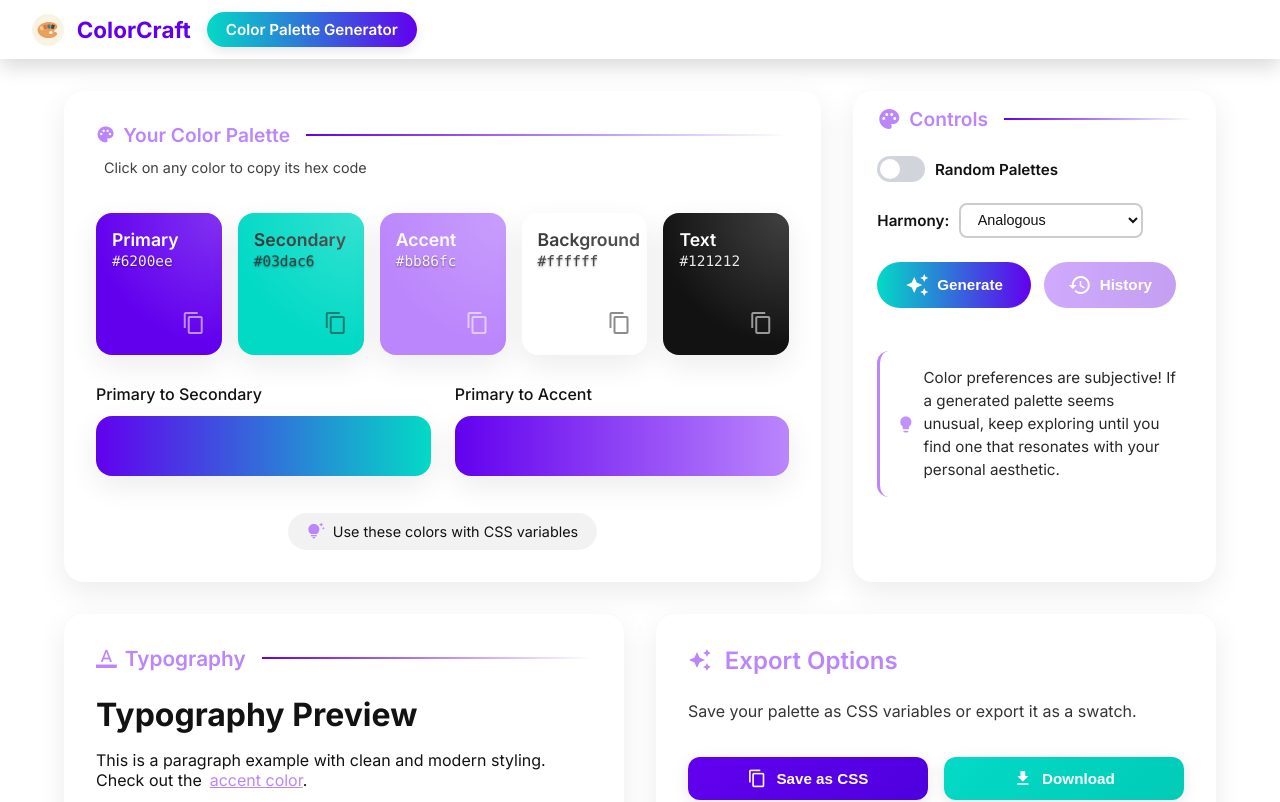
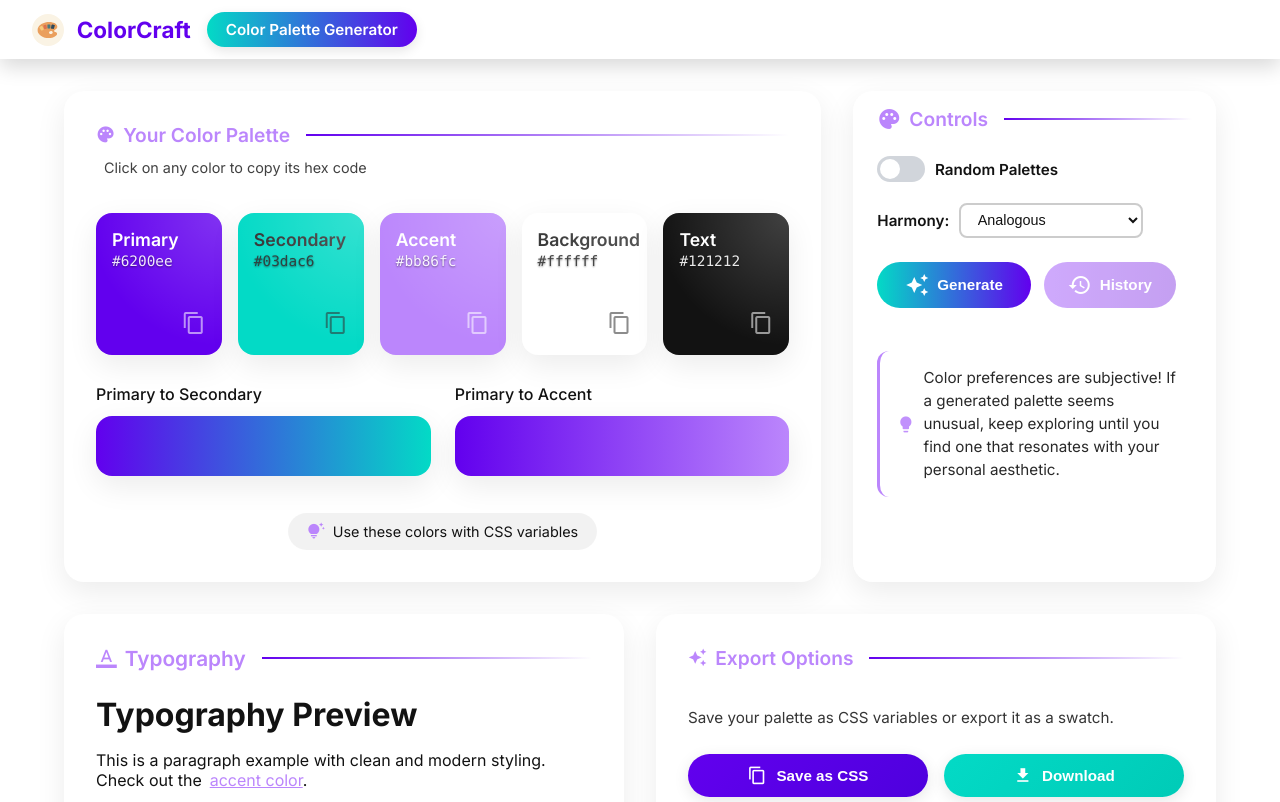
Before and after one commit to AvisharSharan/ColorCraft, a React (Vite) app: page / in a window 1280 px wide. Shown: the top 802 px of the page. Built offline with nearby package versions, Linux system fonts and the light colour scheme.

Commit message:
Revampedthe feature sections component

```diff
--- a/src/components/FeaturesSection.jsx
+++ b/src/components/FeaturesSection.jsx
@@ -14,9 +14,10 @@ const FeaturesSection = ({ onExportClick, onDownloadClick, palette }) => {
         Export Options
       </h3>
 
-      <div className="features-description">
+      <div className="features-content">
+        <p className="features-description">
           Save your palette as CSS variables or export it as a swatch.
-      </div>
+        </p>
 
         <div className="features-buttons">
           <button
@@ -44,6 +45,7 @@ const FeaturesSection = ({ onExportClick, onDownloadClick, palette }) => {
           </button>
         </div>
       </div>
+    </div>
   );
 };
 
--- a/src/styles/FeaturesSection.css
+++ b/src/styles/FeaturesSection.css
@@ -5,25 +5,40 @@
 }
 
 .features-title {
+  margin-top: 0;
+  font-size: 1.2rem;
+  font-weight: 600;
+  color: var(--accent);
+  margin-bottom: 0.75rem;
   display: flex;
   align-items: center;
-  gap: 0.8rem;
-  margin: 0;
-  font-size: 1.5rem;
-  font-weight: 600;
-  color: var(--accent);
+  gap: 0.5rem;
+}
+
+.features-title::after {
+  content: '';
+  flex: 1;
+  height: 2px;
+  background: linear-gradient(90deg, var(--primary), transparent);
+  margin-left: 0.5rem;
 }
 
 .features-title .material-icons {
-  font-size: 1.5rem;
+  font-size: 1.2rem;
+}
+
+.features-content {
+  display: flex;
+  flex-direction: column;
+  gap: 1.5rem;
 }
 
 .features-description {
-  font-size: 1rem;
+  font-size: 0.95rem;
   line-height: 1.6;
   color: var(--text);
   opacity: 0.85;
-  margin-bottom: 0.5rem;
+  margin: 0;
 }
 
 .features-buttons {
@@ -39,7 +54,7 @@
   gap: 0.6rem;
   padding: 0.75rem 1.5rem;
   border: none;
-  border-radius: 12px;
+  border-radius: 30px;
   font-size: 0.95rem;
   font-weight: 600;
   cursor: pointer;
@@ -50,12 +65,12 @@
 }
 
 .feature-btn:hover {
-  transform: translateY(-3px);
+  transform: scale(1.05);
   box-shadow: 0 6px 18px rgba(0, 0, 0, 0.15);
 }
 
 .feature-btn:active {
-  transform: translateY(-1px);
+  transform: scale(0.98);
   box-shadow: 0 3px 10px rgba(0, 0, 0, 0.12);
 }
 
@@ -65,4 +80,15 @@
 
 .feature-btn[disabled] {
   cursor: not-allowed;
+  opacity: 0.7;
 }
+
+@media (max-width: 576px) {
+  .features-buttons {
+    flex-direction: column;
+  }
+
+  .feature-btn {
+    width: 100%;
+  }
+}
```
Lines whose indentation alone changed are shown as unchanged.
